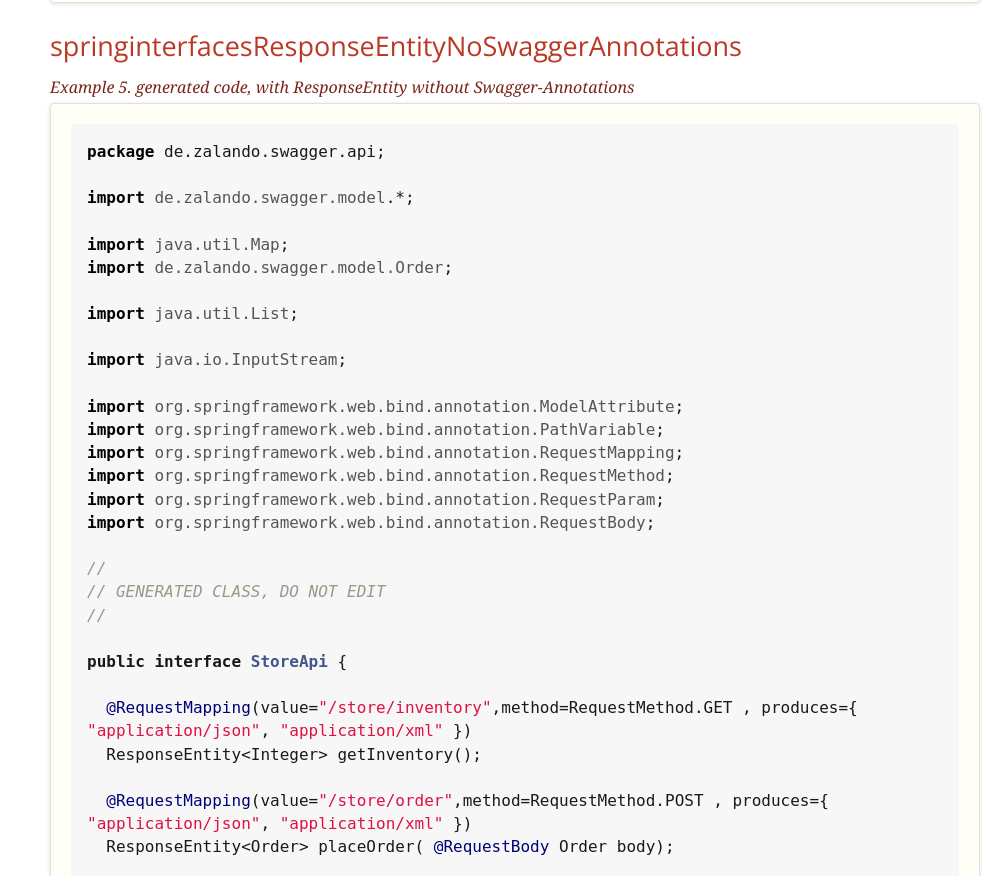
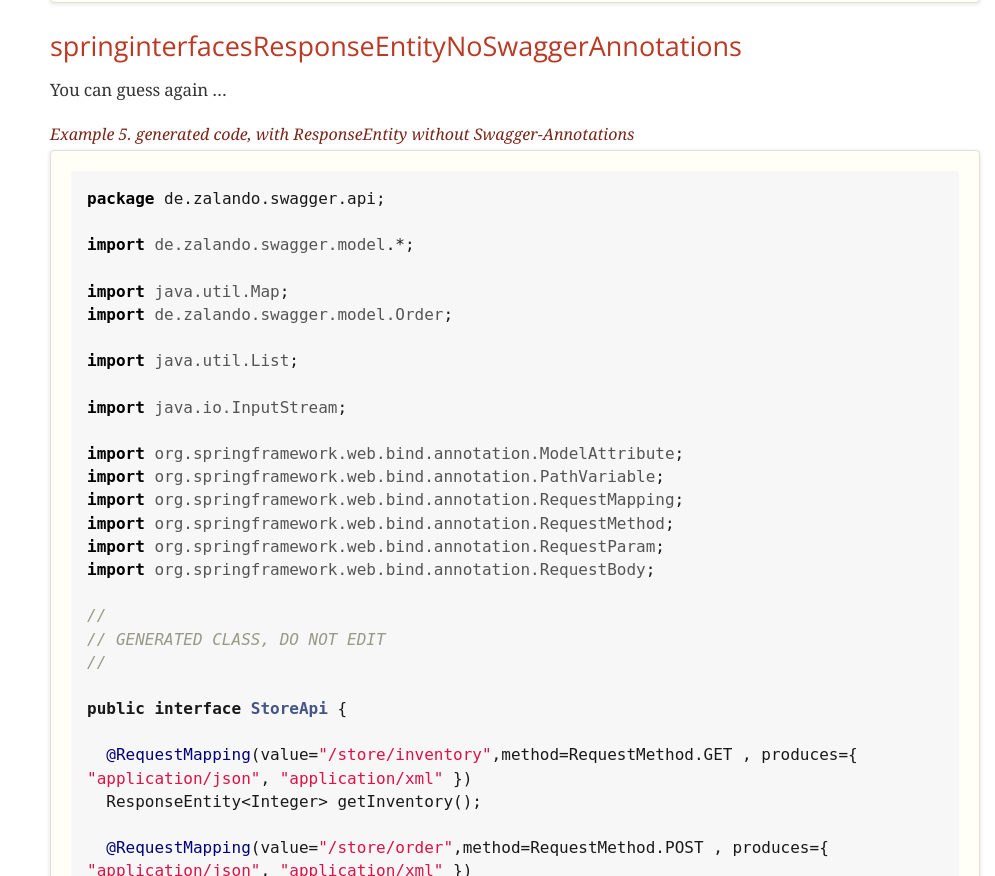
Before and after one commit to zalando-stups/swagger-codegen-tooling, a plain HTML site: page index.html in a window 1280 px wide. Shown: the part 6382-7258 px from the top of the page, without its empty margins (285-1280 px from the left). Drawn offline with nearby package versions, Linux system fonts and the light colour scheme; a web font is replaced by a local one.

Commit message:
Updated Documentation

```diff
--- a/index.html
+++ b/index.html
@@ -807,6 +807,9 @@ matches your api.</p>
 </div>
 <div class="sect2">
 <h3 id="_springinterfacesresponseentitynoswaggerannotations">springinterfacesResponseEntityNoSwaggerAnnotations</h3>
+<div class="paragraph">
+<p>You can guess again &#8230;&#8203;</p>
+</div>
 <div class="exampleblock">
 <div class="title">Example 5. generated code, with ResponseEntity without Swagger-Annotations</div>
 <div class="content">
```
